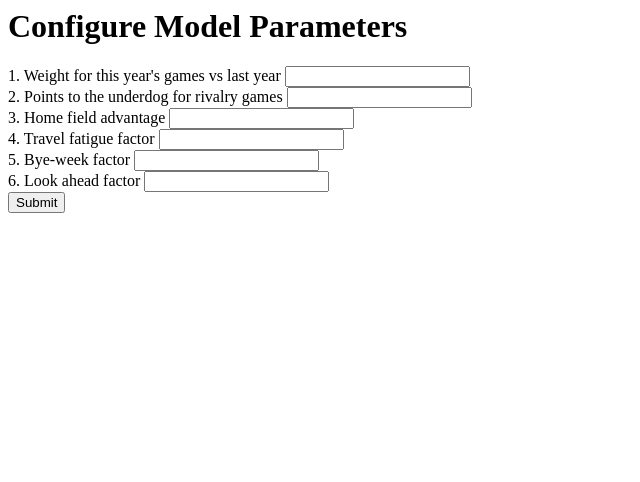
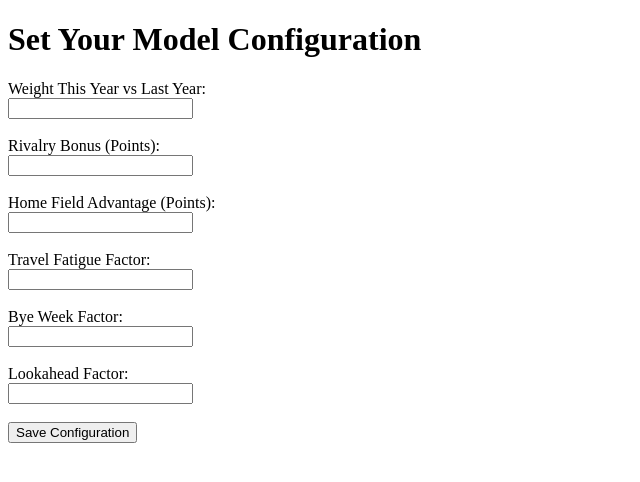
Before and after one commit to klill6506/cfb-model, a FastAPI app: page /config in a window 1280 px wide. Shown: the top 482 px of the page, without its empty margins (0-640 px from the left). Run offline with FastAPI, Linux system fonts and the light colour scheme.

Commit message:
Update config.html

```diff
--- a/templates/config.html
+++ b/templates/config.html
@@ -1,23 +1,31 @@
+<!-- templates/config.html -->
+<!DOCTYPE html>
 <html>
-  <head>
-    <title>Configure Your Model</title>
-  </head>
-  <body>
-    <h1>Configure Model Parameters</h1>
-    <form method="post" action="/config">
-      <label>1. Weight for this year's games vs last year</label>
-      <input type="number" name="weight_years" required><br>
-      <label>2. Points to the underdog for rivalry games</label>
-      <input type="number" name="rivalry_factor" required><br>
-      <label>3. Home field advantage</label>
-      <input type="number" name="home_field" required><br>
-      <label>4. Travel fatigue factor</label>
-      <input type="number" name="travel_factor" required><br>
-      <label>5. Bye-week factor</label>
-      <input type="number" name="bye_week" required><br>
-      <label>6. Look ahead factor</label>
-      <input type="number" name="look_ahead" required><br>
-      <button type="submit">Submit</button>
+<head>
+    <title>Model Configuration</title>
+</head>
+<body>
+    <h1>Set Your Model Configuration</h1>
+    <form action="/config" method="post">
+        <label>Weight This Year vs Last Year:</label><br>
+        <input type="number" name="weight" step="0.1" required><br><br>
+
+        <label>Rivalry Bonus (Points):</label><br>
+        <input type="number" name="rivalry_bonus" step="0.1" required><br><br>
+
+        <label>Home Field Advantage (Points):</label><br>
+        <input type="number" name="home_field" step="0.1" required><br><br>
+
+        <label>Travel Fatigue Factor:</label><br>
+        <input type="number" name="travel_fatigue" step="0.1" required><br><br>
+
+        <label>Bye Week Factor:</label><br>
+        <input type="number" name="bye_week" step="0.1" required><br><br>
+
+        <label>Lookahead Factor:</label><br>
+        <input type="number" name="lookahead" step="0.1" required><br><br>
+
+        <input type="submit" value="Save Configuration">
     </form>
-  </body>
+</body>
 </html>
```
